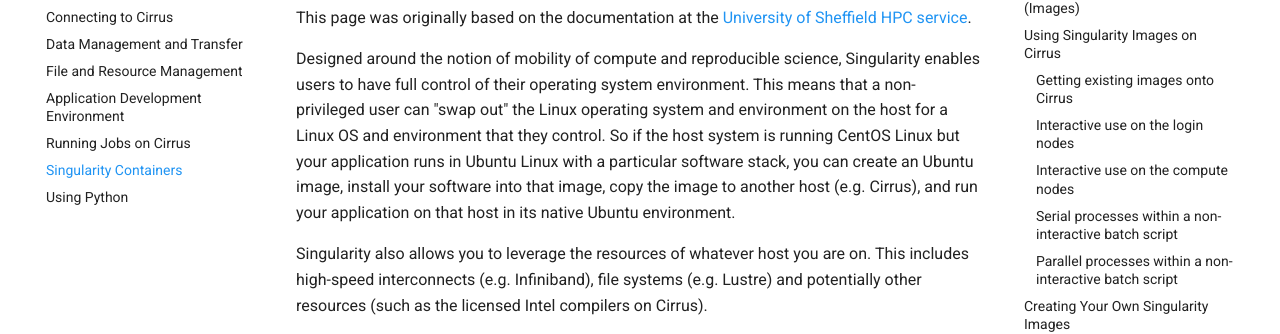
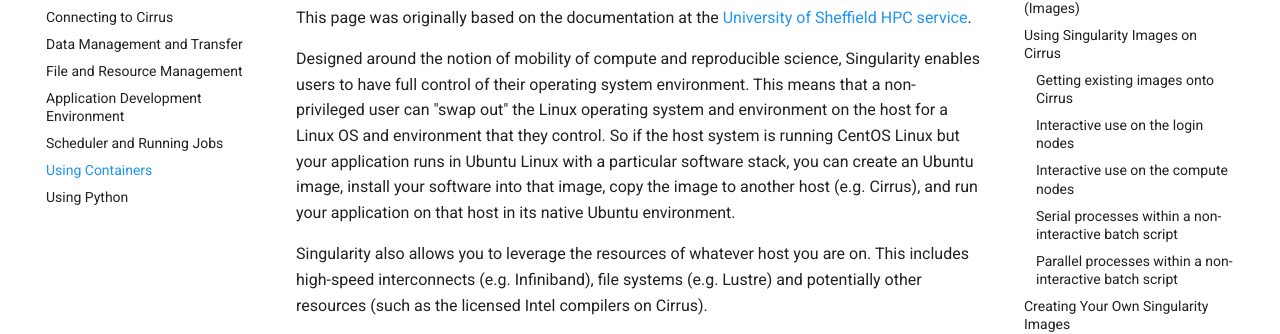
Before and after one commit to EPCCed/cirrus-docs, an MkDocs documentation site: the page built from docs/user-guide/containers.md, in a window 1280 px wide. Shown: the part 223-557 px from the top of the page. Built offline with MkDocs 1.6.1 and Material for MkDocs 9.7.7, drawn with Linux system fonts in a browser that asks for light colours; comment, search, counter and statistics services are not loaded.

Commit message:
Renames containers section

```diff
--- a/mkdocs.yml
+++ b/mkdocs.yml
@@ -48,8 +48,8 @@ nav:
     - "Data Management and Transfer": user-guide/data.md
     - "File and Resource Management": user-guide/resource_management.md
     - "Application Development Environment": user-guide/development.md
-    - "Running Jobs on Cirrus": user-guide/batch.md
-    - "Singularity Containers": user-guide/singularity.md
+    - "Scheduler and Running Jobs": user-guide/batch.md
+    - "Using Containers": user-guide/containers.md
     - "Using Python": user-guide/python.md
   - "Software Applications":
     - "CASTEP": software-packages/castep.md
```
Also changed, not shown: docs/user-guide/containers.md (renamed from docs/user-guide/singularity.md).
